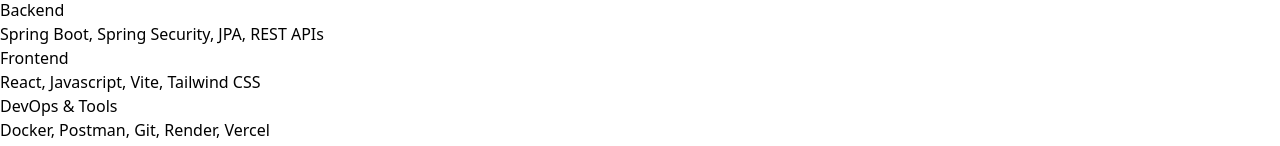
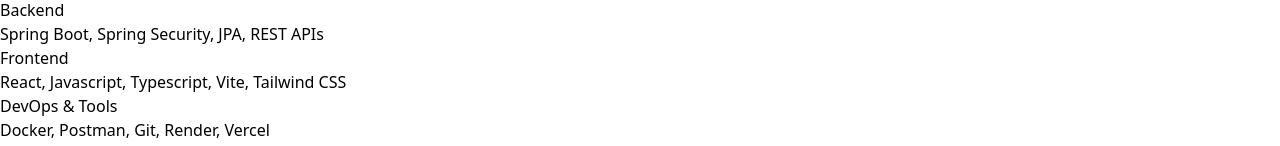
Before and after one commit to Sam-Junior2408/sam-junior-mavetera-portifolio, a React (Vite) app: page / in a window 1280 px wide. Shown: the part 798-944 px from the top of the page. Built offline with nearby package versions, Linux system fonts and the light colour scheme.

Commit message:
updatef footer and skills

```diff
--- a/src/components/layout/Footer.jsx
+++ b/src/components/layout/Footer.jsx
@@ -3,7 +3,7 @@
 const Footer = () => {
   return (
     <footer className='py-6 text-center text-gray-500 text-sm'>
-       &copy; 2025 Sam Junior Mavetera. Built with React & Tailwind.
+       &copy; 2026 Sam Junior Mavetera. Built with React & Tailwind CSS.
     </footer>
   )
 }
--- a/src/components/sections/Skills.jsx
+++ b/src/components/sections/Skills.jsx
@@ -12,7 +12,7 @@
                 </div>
                 <div className="p-6 rounded-xl bg-white/10 hover:scale-105 transition transform duration-300">
                     <h3 className="font-semibold text-cyan-400">Frontend</h3>
-                    <p className="mt-3 text-gray-400">React, Javascript, Vite, Tailwind CSS</p>
+                    <p className="mt-3 text-gray-400">React, Javascript, Typescript, Vite, Tailwind CSS</p>
                 </div>
                 <div className="p-6 rounded-xl bg-white/10 hover:scale-105 transition transform duration-300">
                     <h3 className="font-semibold text-cyan-400">DevOps & Tools</h3>
```
